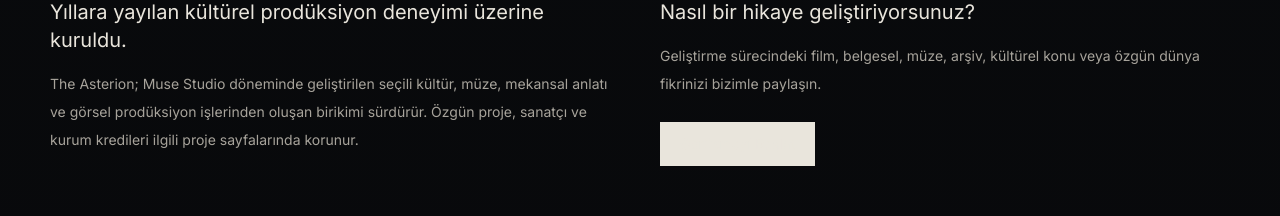
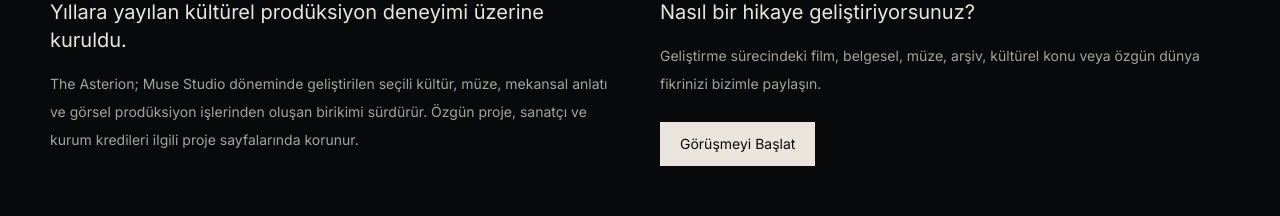
Before and after one commit to musevrstudio/the-asterion, a Next.js app: page /tr in a window 1280 px wide. Shown: the part 6580-6796 px from the top of the page. Built offline with nearby package versions, Linux system fonts and the light colour scheme.

Commit message:
Fix contact button contrast

```diff
--- a/src/app/globals.css
+++ b/src/app/globals.css
@@ -117,6 +117,24 @@ textarea {
 .lime-cta:hover *,
 .lime-cta:focus-visible * {
   color: #14004a !important;
+}
+
+.paper-cta {
+  background: var(--warm-bone);
+  color: #090a0c !important;
+  transition:
+    background 180ms ease,
+    color 180ms ease;
+}
+
+.paper-cta:visited,
+.paper-cta * {
+  color: #090a0c !important;
+}
+
+.paper-cta:hover {
+  background: var(--asterion-acid);
+  color: #090a0c !important;
 }
 
 @media (max-width: 420px) {
--- a/src/components/HomePage.tsx
+++ b/src/components/HomePage.tsx
@@ -199,7 +199,7 @@ export function HomePage({ locale }: { locale: Locale }) {
                 ? "Talk to us about a film, documentary, museum, archive, cultural subject or original world in development."
                 : "Geliştirme sürecindeki film, belgesel, müze, arşiv, kültürel konu veya özgün dünya fikrinizi bizimle paylaşın."}
             </p>
-            <Link href={routePaths[locale].contact} className="mt-6 inline-block bg-[#e9e5dc] px-5 py-3 text-sm text-[#090a0c]">
+            <Link href={routePaths[locale].contact} className="paper-cta mt-6 inline-block px-5 py-3 text-sm" style={{ color: "#090a0c" }}>
               {locale === "en" ? "Start a Conversation" : "Görüşmeyi Başlat"}
             </Link>
           </div>
--- a/src/components/IndexPages.tsx
+++ b/src/components/IndexPages.tsx
@@ -322,7 +322,7 @@ export function ContactPage({ locale }: { locale: Locale }) {
             <textarea className="min-h-40 border fine-rule bg-[#111317] px-4 py-3 text-[#e9e5dc]" />
           </label>
           <Input label={locale === "en" ? "Reference Link" : "Referans Link"} />
-          <button className="justify-self-start bg-[#e9e5dc] px-5 py-3 text-sm text-[#090a0c]" type="submit">
+          <button className="paper-cta justify-self-start px-5 py-3 text-sm" style={{ color: "#090a0c" }} type="submit">
             {locale === "en" ? "Start a Conversation" : "Görüşmeyi Başlat"}
           </button>
         </form>
```
